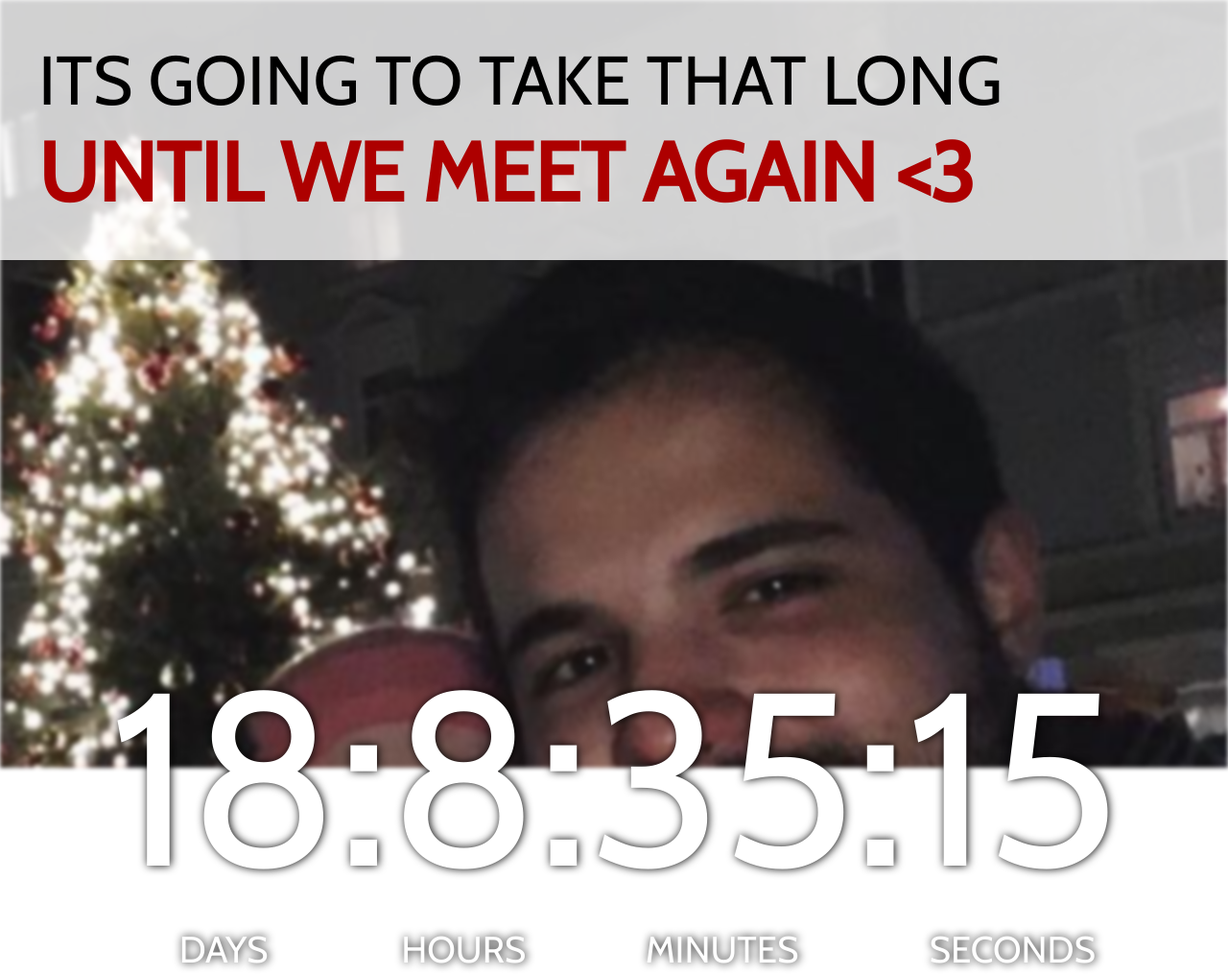
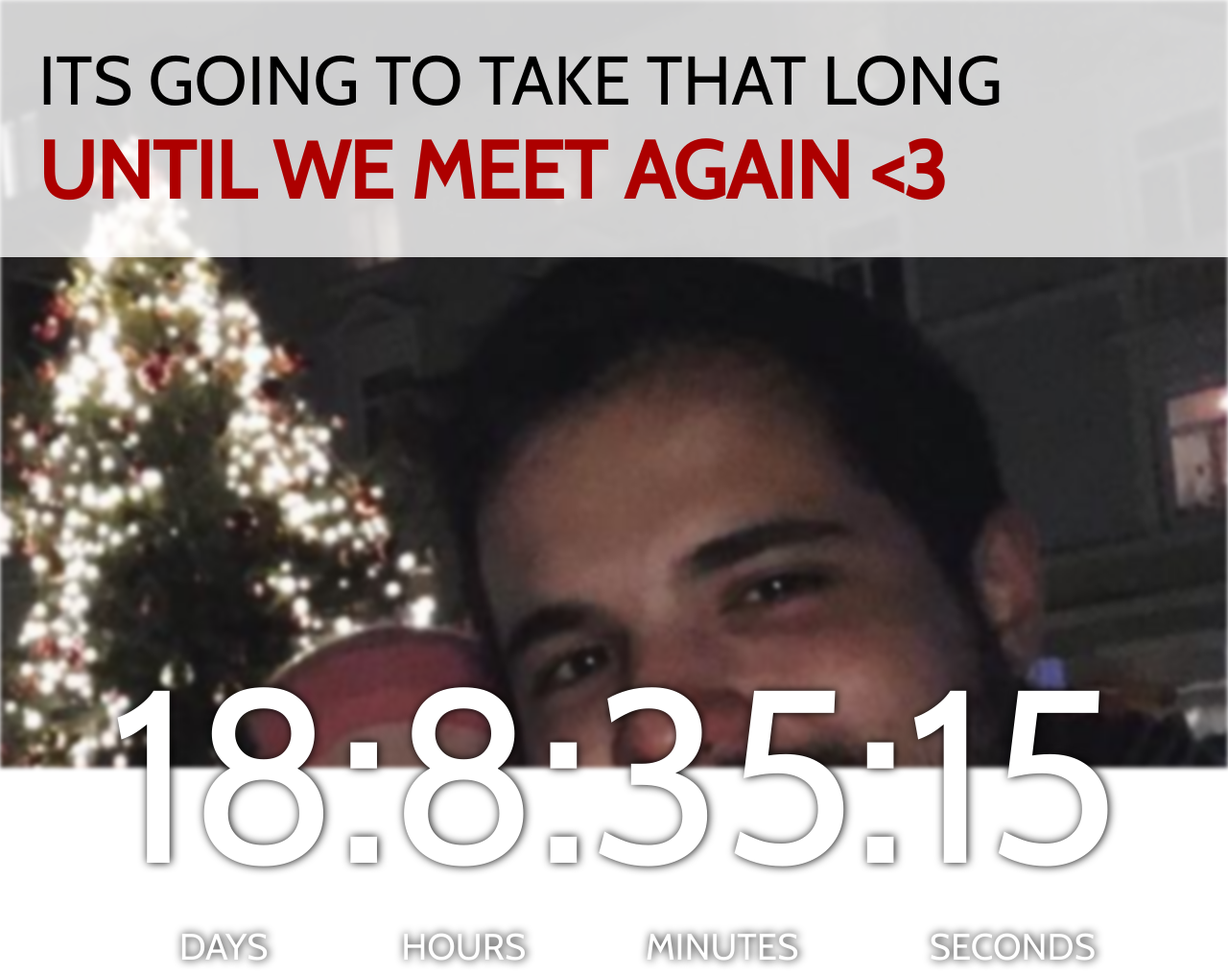
Before and after one commit to luf3g0/hmduwma, a plain HTML site: page index.html in a window 1280 px wide. Shown: the top 1016 px of the page at 96% size. Drawn offline with nearby package versions, Linux system fonts and the light colour scheme.

Commit message:
change font size

```diff
--- a/index.html
+++ b/index.html
@@ -65,7 +65,7 @@
   }
 
   .phrase .bottom {
-    font-size: 6.7vw;
+    font-size: 6.5vw;
     font-weight: bolder;
     color: #ad0000;
   }
```
